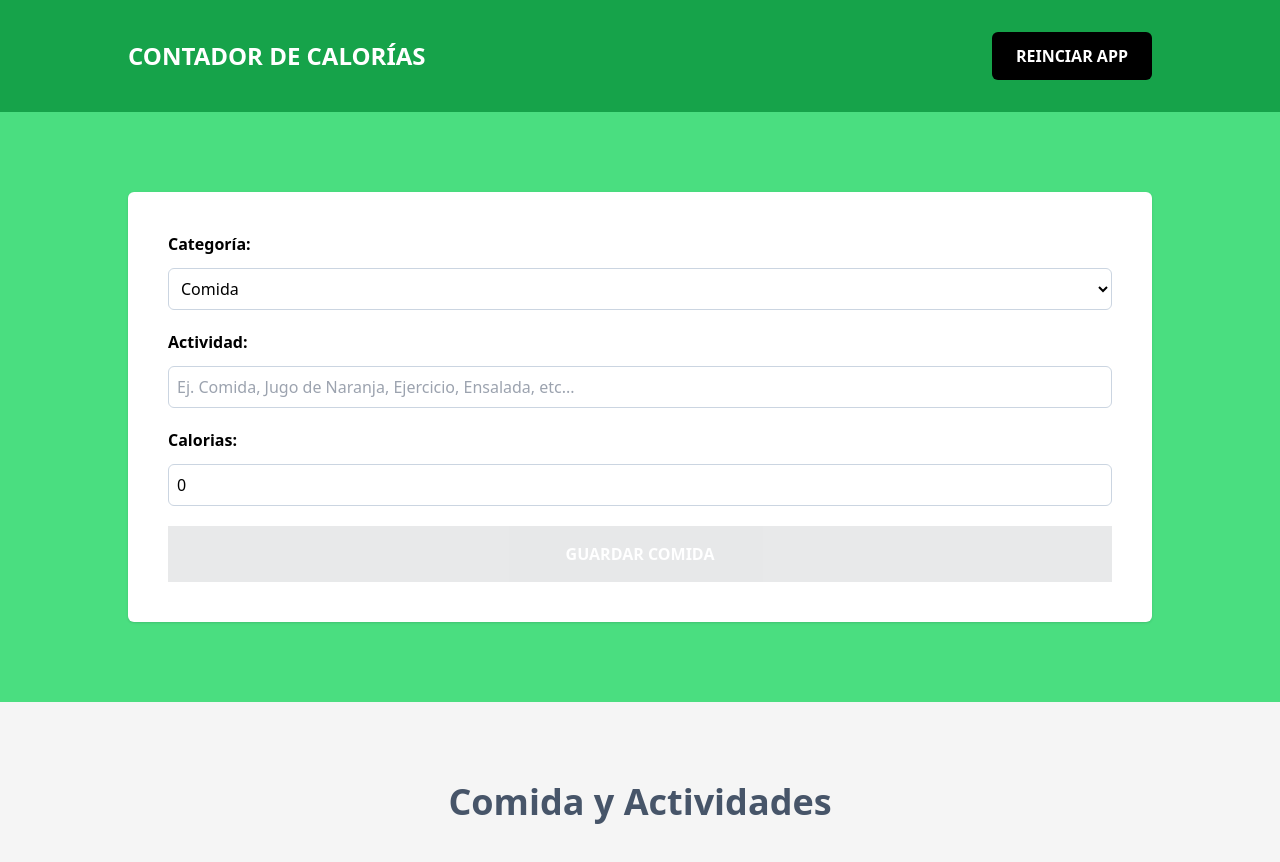
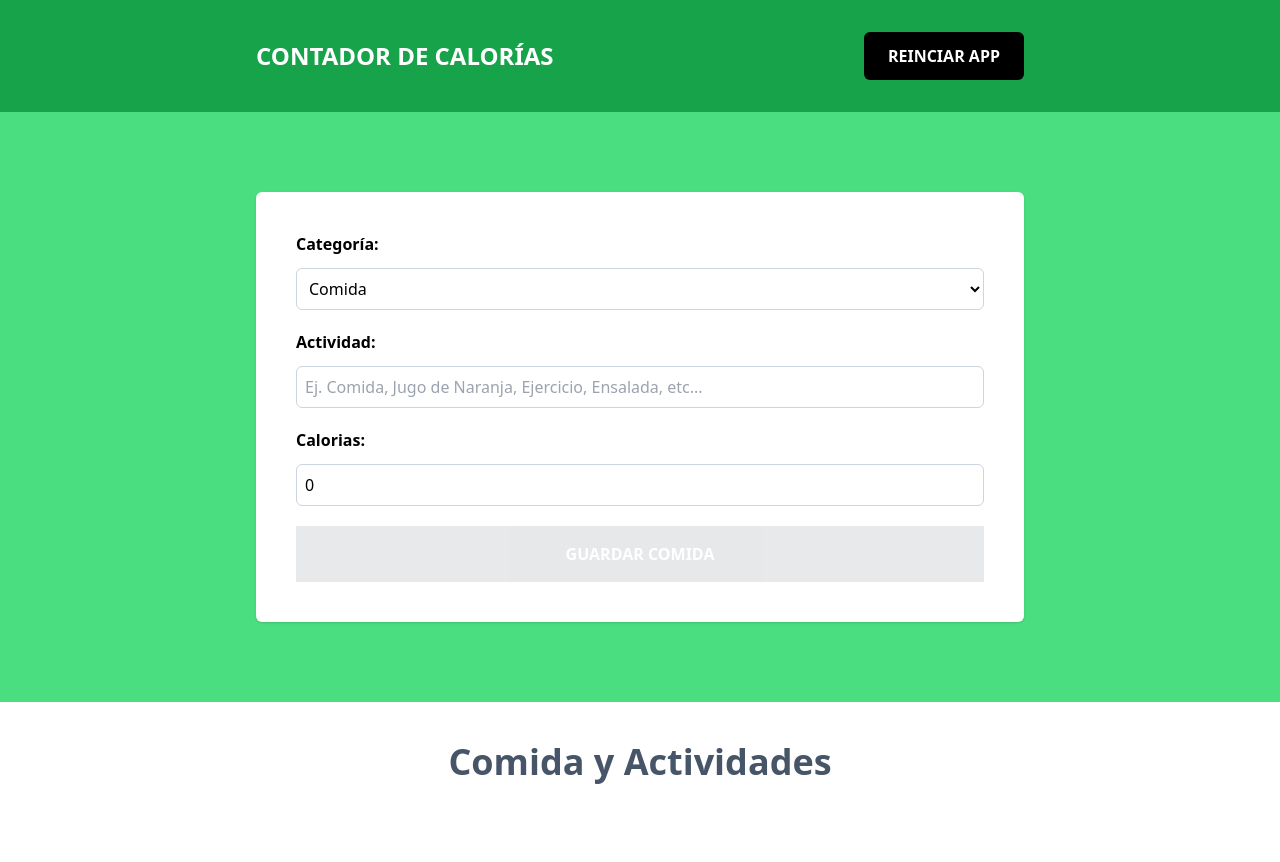
Before and after one commit to codebyjavi/contador-calorias, a React (Vite) app: page / in a window 1280 px wide. Built offline with nearby package versions, Linux system fonts and the light colour scheme.

Commit message:
update maxwidth containers

```diff
--- a/src/App.tsx
+++ b/src/App.tsx
@@ -10,22 +10,22 @@ function App() {
   return (
     <>
       <header className="py-8 bg-green-600">
-        <div className="max-w-5xl mx-auto flex justify-between items-center">
+        <div className="max-w-3xl mx-auto flex justify-between items-center">
           <h1 className="text-white uppercase font-bold text-2xl">Contador de calorías</h1>
           <button className="px-6 py-3 bg-black text-white uppercase font-bold rounded-md">Reinciar app</button>
         </div>
       </header>
 
       <section className="bg-green-400">
-        <div className="max-w-5xl mx-auto py-20">
+        <div className="max-w-3xl mx-auto py-20">
           <Form
             dispatch={dispatch}
           />
         </div>
       </section>
 
-      <section className="bg-neutral-100">
-        <div className="p-10 mx-auto max-w-4xl">
+      <section className="mx-auto p-10">
+        <div className=" mx-auto max-w-3xl">
           <ActivityList
             activities={state.activities}
             dispatch={dispatch}
--- a/src/components/ActivityList.tsx
+++ b/src/components/ActivityList.tsx
@@ -18,9 +18,9 @@ export default function ActivityList({ activities, dispatch } : ActivityListProp
 
   return (
     <>
-      <h2 className='text-4xl font-bold text-slate-600 text-center mt-10'>Comida y Actividades</h2>
+      <h2 className='text-4xl font-bold text-slate-600 text-center mb-10'>Comida y Actividades</h2>
       {activities.map( activity => (
-        <div key={activity.id} className="px-5 py-10 bg-white mt-5 flex justify-between">
+        <div key={activity.id} className="px-5 py-10 bg-slate-100 mt-5 flex justify-between shadow-md">
           <div className="space-y-2 relative">
            <p className={`absolute -top-8 -left-8 px-10 py-2 text-white uppercase font-bold
             ${activity.category === 1 ? 'bg-lime-500' : 'bg-orange-500'}`}>
```
